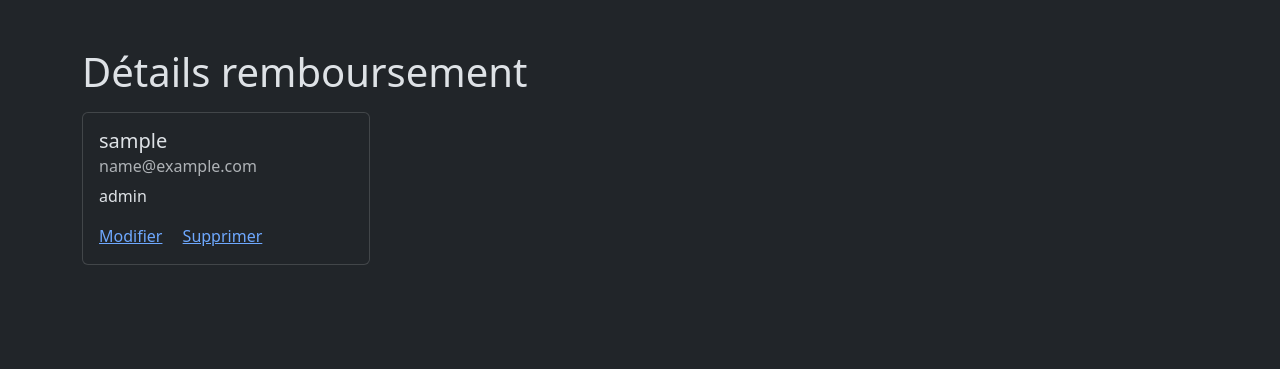
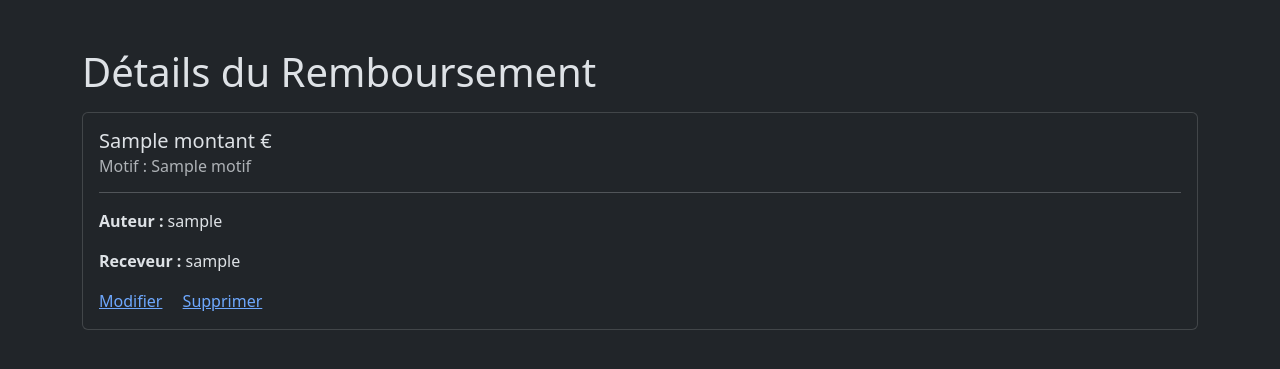
Before and after one commit to astralamycal/Projet_Fair_Count, a PHP site: template prototype/templates/member/showRemboursement.html.twig in a window 1280 px wide. Shown: the part 56-425 px from the top of the page. Run offline with PHP 8.4, Linux system fonts and the light colour scheme; the template is opened without the code that fills it: most values are stand-ins (such as "Sample title", 1, 10 or a date in 2020); some libraries are stand-ins or nearby versions.

Commit message:
fix: update remboursement details layout and content for clarity

```diff
--- a/prototype/templates/member/showRemboursement.html.twig
+++ b/prototype/templates/member/showRemboursement.html.twig
@@ -6,14 +6,24 @@
 
 {% block main %}
     <main class="container py-5">
-        <h1>Détails remboursement</h1>
-        <div class="card mt-3" style="width: 18rem;">
+        <h1>Détails du Remboursement</h1>
+        <div class="card mt-3">
             <div class="card-body">
-                <h5 class="card-title">{{ data.username }}</h5>
-                <h6 class="card-subtitle mb-2 text-body-secondary">{{ data.email }}</h6>
-                <p class="card-text">{{ data.role }}</p>
-                <a href="index.php?route=updateRemboursement&id={{ data.id }}" class="card-link">Modifier</a>
-                <a href="index.php?route=deleteRemboursement&id={{ data.id }}" class="card-link">Supprimer</a>
+
+                <h5 class="card-title">{{ remboursement.montant }} €</h5>
+                <h6 class="card-subtitle mb-2 text-muted">Motif : {{ remboursement.motif }}</h6>
+
+                <hr>
+
+                <p class="card-text">
+                    <strong>Auteur : </strong> {{ remboursement.auteur.username }}
+                </p>
+                <p class="card-text">
+                    <strong>Receveur : </strong>{{ remboursement.receveur.username }}
+                </p>
+
+                <a href="index.php?route=updateRemboursement&id={{ remboursement.id }}" class="card-link">Modifier</a>
+                <a href="index.php?route=deleteRemboursement&id={{ remboursement.id }}" class="card-link">Supprimer</a>
             </div>
         </div>
     </main>
```
